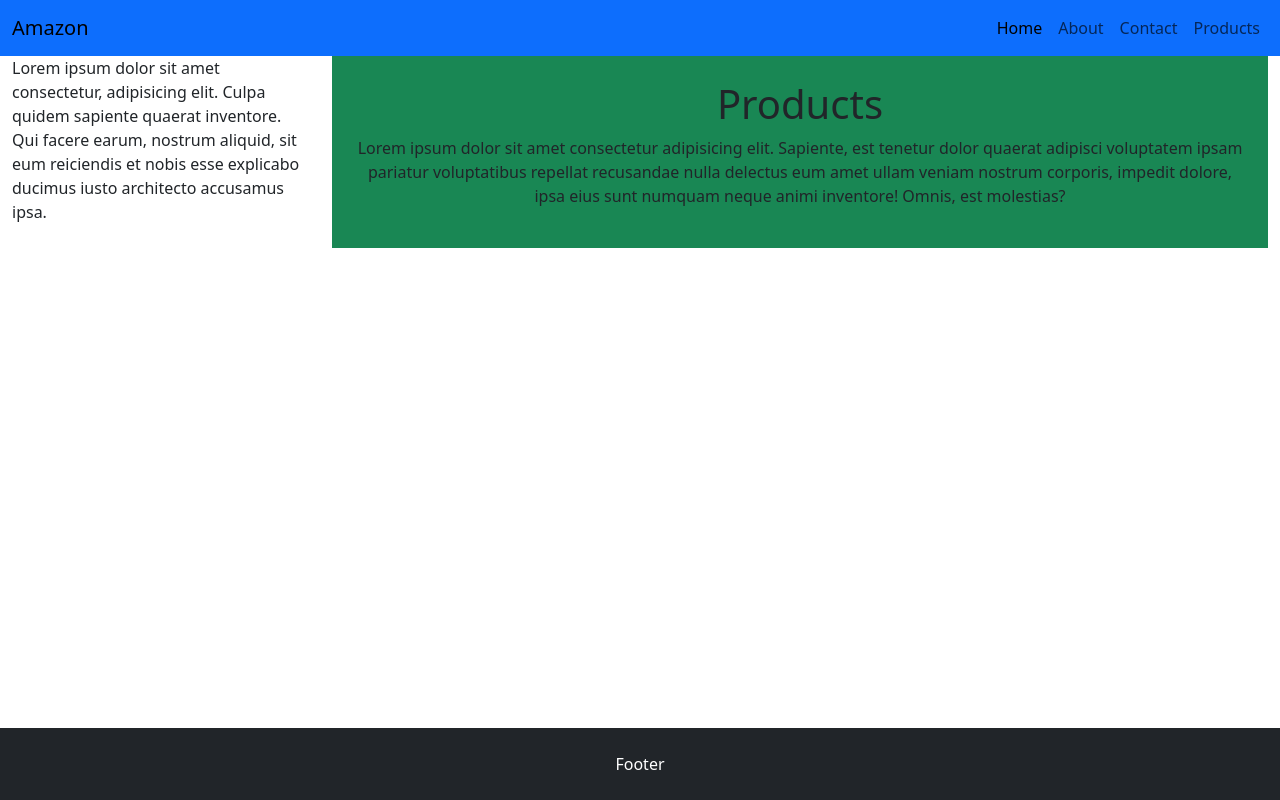
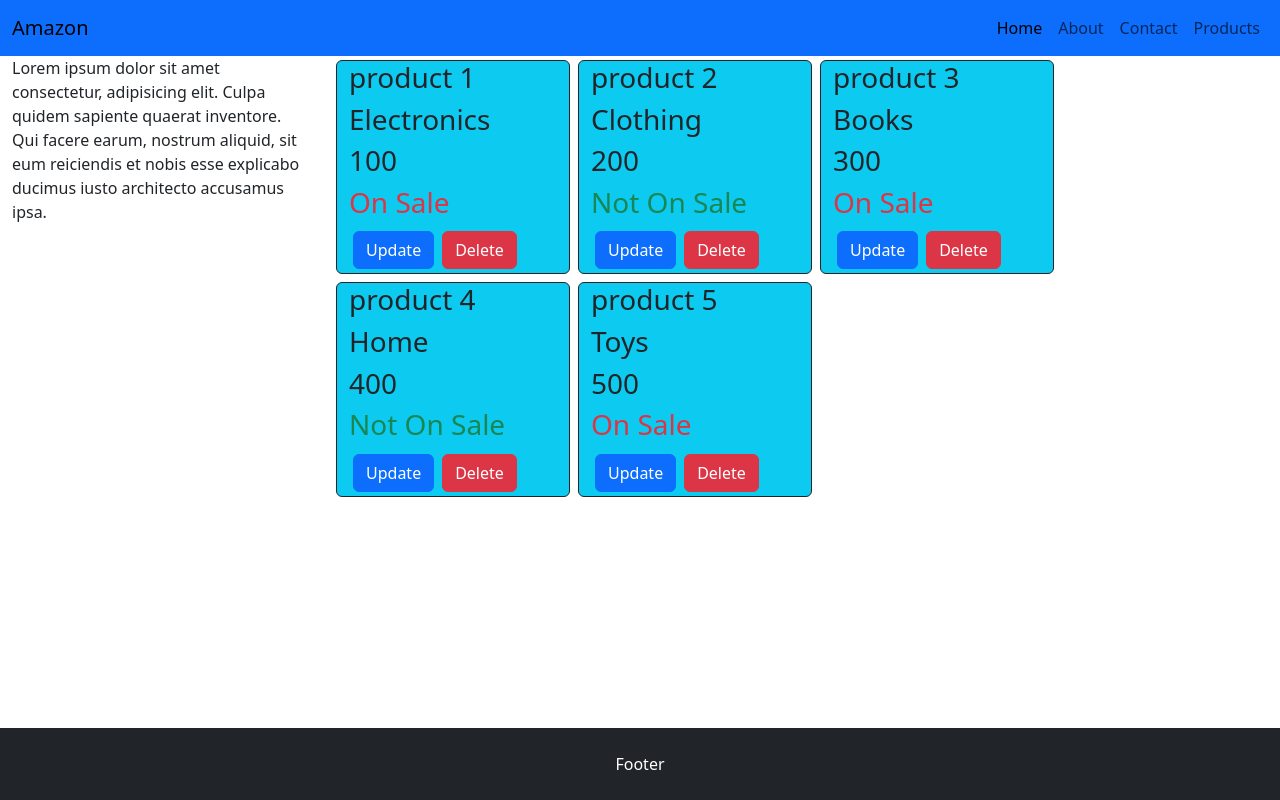
Before and after one commit to HazemO7/react-practice, a React app: page /prod in a window 1280 px wide. Built offline with nearby package versions, Linux system fonts and the light colour scheme; the HTML template or start-up script is replaced by a standard one.

Commit message:
use state component and update and delete button

```diff
--- a/src/components/Home.jsx
+++ b/src/components/Home.jsx
@@ -1,10 +1,30 @@
 import React from "react"
+import { useState } from "react"
+
 
 export default function Home(){
+    let [count, setCount] = useState(0)
+    let increaseCount = () => {
+        setCount(count + 1)
+    }
+    let decreaseCount = () => {
+        setCount(count - 1)
+    }
+
+    let [name, setName] = useState("Hazem")
+    let changName = ()=>{
+        setName("Maher")
+    }
     return(
         <>
         <div className="container-fluid text-center bg-warning p-4">
+
             <h1>Home</h1>
+            <h3>{name}</h3>
+            <button onClick={changName} className="btn btn-primary" >Change</button>
+            <h1>{count}</h1>
+            <button onClick={increaseCount} className="btn btn-info">increase</button>
+            <button onClick={decreaseCount} className="btn btn-danger">decrease</button>
             <p>Lorem ipsum dolor sit amet consectetur adipisicing elit. Sapiente, est tenetur dolor quaerat adipisci voluptatem ipsam pariatur voluptatibus repellat recusandae nulla delectus eum amet ullam veniam nostrum corporis, impedit dolore, ipsa eius sunt numquam neque animi inventore! Omnis, est molestias?</p>
         </div>
         </>
--- /dev/null
+++ b/src/components/Product.jsx
@@ -0,0 +1,16 @@
+import React from 'react'
+
+export default function Product(props) {
+    let {productInfo, updateProduct, deleteProduct} = props;
+  return (
+    <div className="col-md-3 bg-info m-1 border border-dark rounded">
+                        <h3>{productInfo.name}</h3>
+                        <h3>{productInfo.category}</h3>
+                        <h3>{productInfo.price}</h3>
+                        {productInfo.onSail ? <h3 className='text-danger'>On Sale</h3> :
+                         <h3 className='text-success'>Not On Sale</h3>}
+                        <button onClick={() => updateProduct(productInfo)} className='btn btn-primary m-1'>Update</button>
+                        <button onClick={() => deleteProduct(productInfo)} className='btn btn-danger m-1'>Delete</button>
+                    </div>
+  )
+}
--- a/src/components/Products.jsx
+++ b/src/components/Products.jsx
@@ -1,12 +1,45 @@
-import React from 'react'
+import React, { useState } from 'react'
+import Product from './Product'
+export default function Prodcuts(){
 
-export default function Prodcuts(){
+    // let products = [
+    //     {id:1, name:"product 1", category:"Electronics", price:100, onSail:true},
+    //     {id:2, name:"product 2", category:"Clothing", price:200, onSail:false},
+    //     {id:3, name:"product 3", category:"Books", price:300, onSail:true},
+    //     {id:4, name:"product 4", category:"Home", price:400, onSail:false},
+    //     {id:5, name:"product 5", category:"Toys", price:500, onSail:true},
+    // ];
+    let [products, setProducts] = useState([
+        {id:1, name:"product 1", category:"Electronics", price:100, onSail:true},
+        {id:2, name:"product 2", category:"Clothing", price:200, onSail:false},
+        {id:3, name:"product 3", category:"Books", price:300, onSail:true},
+        {id:4, name:"product 4", category:"Home", price:400, onSail:false},
+        {id:5, name:"product 5", category:"Toys", price:500, onSail:true},
+    ]);
+
+    let updateProduct = (currentProd)=>{
+        currentProd.price += 100;
+        setProducts([...products]);
+
+    }
+    let deleteProduct = (currentProd)=>{
+        let currnetIndex = products.indexOf(currentProd)
+        products.splice(currnetIndex, 1  )
+        setProducts([...products]);
+    }
+
     return(
         <>
-        <div className='container-fluid text-center bg-success p-4'>
-        <h1>Products</h1>
-        <p>Lorem ipsum dolor sit amet consectetur adipisicing elit. Sapiente, est tenetur dolor quaerat adipisci voluptatem ipsam pariatur voluptatibus repellat recusandae nulla delectus eum amet ullam veniam nostrum corporis, impedit dolore, ipsa eius sunt numquam neque animi inventore! Omnis, est molestias?</p>
+
+
+        <div className="container">
+            <div className="row">
+                {products.map((product)=>(
+                    <Product key={product.id} productInfo={product} deleteProduct={deleteProduct} updateProduct={updateProduct}  />
+                ))}
+            </div>
         </div>
+
         </>
     )
 }
```
Also changed, not shown: package.json (+14 -1 lines), 1 other file (tests, documents, lock files or other folders).
